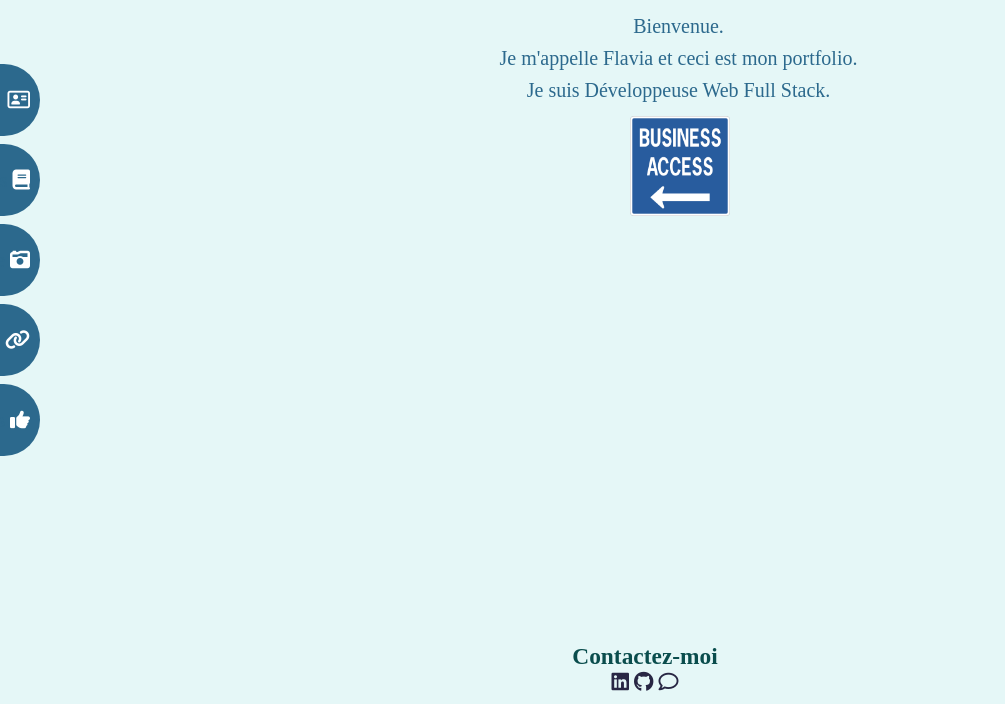
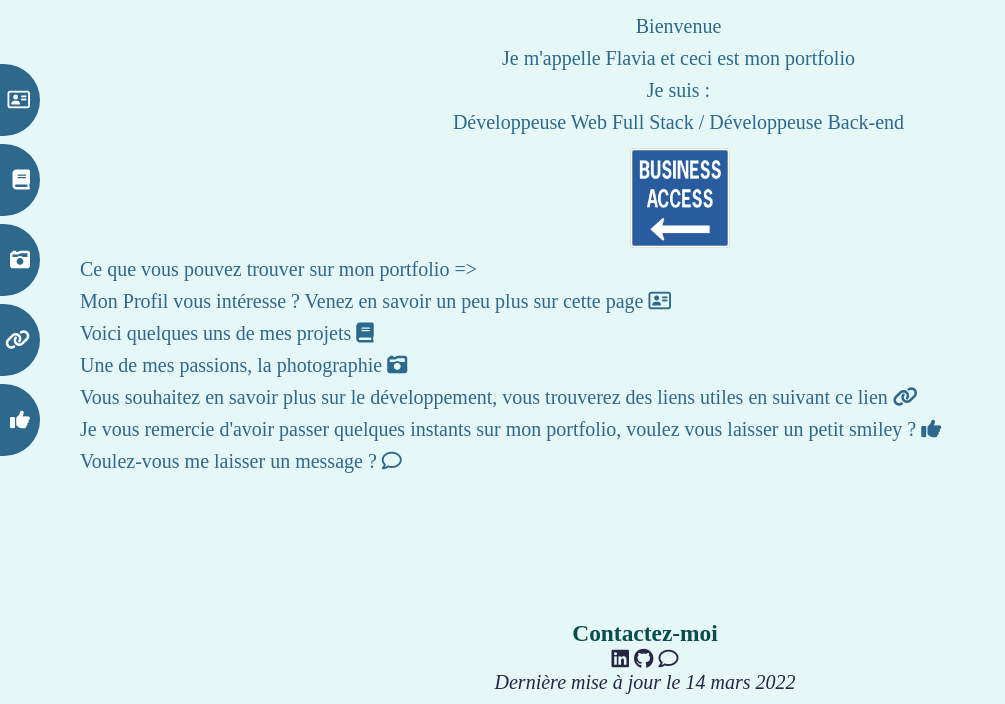
Before and after one commit to FlavF/Portfolio, a PHP site: page / in a window 1280 px wide. Shown: the part 96-800 px from the top of the page, without its empty margins (0-1005 px from the left). Run offline with PHP 8.4, Linux system fonts and the light colour scheme.

Commit message:
14 mars 2022
CV et ajout de texte

```diff
--- a/Assets/css/main.css
+++ b/Assets/css/main.css
@@ -405,8 +405,15 @@ body {
 }
 
 .home{
+	color:var(--fourth-color);
+}
+.welcome{
 	text-align: center;
-		color:var(--fourth-color);
+
+}
+
+.menus a{
+text-decoration: none;
 }
 
 /* ::::::::::: NAV :::::::::: */
--- a/Views/footer.phtml
+++ b/Views/footer.phtml
@@ -1,22 +1,24 @@
 <section class="information">
 
-    <div> <?php (isset($_GET['response']))? $_GET['response'] : "" ;?>
+    <div> <?php (isset($_GET['response'])) ? $_GET['response'] : ""; ?>
     </div>
 
     <h3 id="contact">Contactez-moi</h3>
     <div>
-         <!--Linkedin link -->
-        <a href="https://fr.linkedin.com/in/flaviafontaineit/fr" target="_blank"
-            title="S'ouvre dans un  nouvel onglet vers la page Linkedin">
+        <!--Linkedin link -->
+        <a href="https://fr.linkedin.com/in/flaviafontaineit/fr" target="_blank" title="S'ouvre dans un  nouvel onglet vers la page Linkedin">
             <i class="fab fa-linkedin"></i></a>
         <!--Git link -->
         <a href="https://github.com/FlavF" target="_blank" title="S'ouvre dans un  nouvel onglet vers la page Linkedin">
             <i class="fab fa-github"></i></a>
         <!--To write to me link -->
         <span>
-            <a href ="index.php?page=message" id="message">
+            <a href="index.php?page=message" id="message">
                 <i class="far fa-comment"></i>
             </a>
         </span>
+        <div>
+            <em>Dernière mise à jour le 14 mars 2022</em>
+        </div>
     </div>
 </section>
--- a/Views/home.phtml
+++ b/Views/home.phtml
@@ -1,7 +1,37 @@
 <div class="home">
-    <p>Bienvenue.</p>
-    <p>Je m'appelle Flavia et ceci est mon portfolio.</p>
-    <p>Je suis Développeuse Web Full Stack.</p>
+    <div class="welcome">
+    <p>Bienvenue</p>
+    <p>Je m'appelle Flavia et ceci est mon portfolio</p>
+    <p>Je suis :</p>
+    <p>Développeuse Web Full Stack / Développeuse Back-end</p>
+      <img class="left-arrow" src="Assets/img/left.png" alt="left arrow">
+</div>
+<div class="menus">
+    <p>Ce que vous pouvez trouver sur mon portfolio =></p>
+     <a href="index.php?page=about" class="menu-one" id="about">
+         <p>Mon Profil vous intéresse ? Venez en savoir un peu plus sur cette page <i class="right-aside far fa-address-card"></i></p>
+     </a>
 
-<img class="left-arrow" src="Assets/img/left.png" alt="left arrow">
+     <a href="index.php?page=project" class="menu-two" id="projects">
+         <p>Voici quelques uns de mes projets <i class="fas fa-book"></i></p>
+     </a>
+
+     <a href="index.php?page=photography" class="menu-three" id="hobbies">
+         <p>Une de mes passions, la photographie <i class="fas fa-camera-retro"></i></p>
+     </a>
+
+
+     <a href="index.php?page=link" class="menu-four" id="links">
+         <p>Vous souhaitez en savoir plus sur le développement, vous trouverez des liens utiles en suivant ce lien <i class="fas fa-link"></i></p>
+     </a>
+
+     <a href="index.php?page=opinion" class="menu-five" id="opinion">
+         <p>Je vous remercie d'avoir passer quelques instants sur mon portfolio, voulez vous laisser un petit smiley ? <i class="fas fa-thumbs-up"></i></p>
+     </a>
+
+     <a href="index.php?page=message">
+         <p>Voulez-vous me laisser un message ? <i class="far fa-comment"></i></p>
+     </a>
 </div>
+
+</div>
```
Also changed, not shown: 4 other files. Lines whose indentation alone changed are shown as unchanged.
